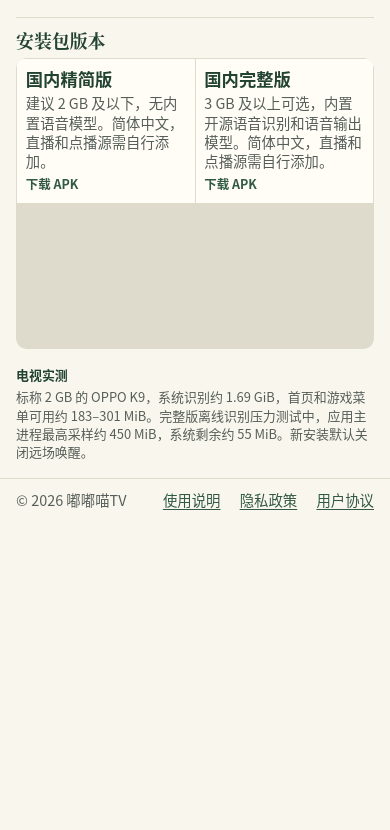
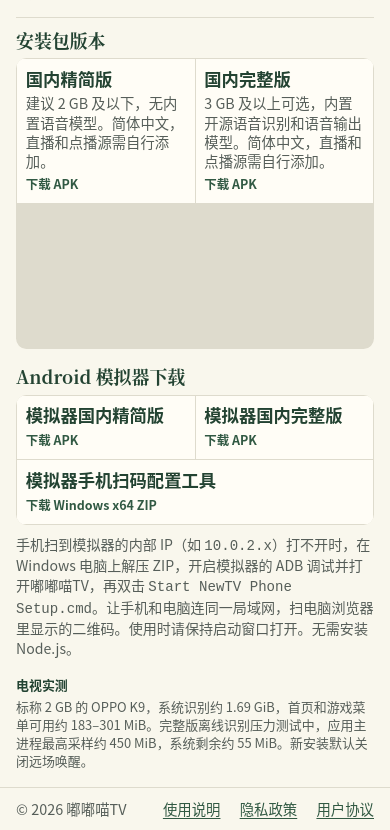
Before and after one commit to newtv-ai/newtv-downloads, a plain HTML site: page setup.html in a window 390 px wide. Shown: the part 807-1637 px from the top of the page. Before the commit the page ends 1327 px from the top, so only its background shows below. Drawn offline with Linux system fonts and the light colour scheme.

Commit message:
Add emulator APK and phone setup downloads

```diff
--- a/css/home.css
+++ b/css/home.css
@@ -309,6 +309,10 @@ html:has(> .detail-page) { scroll-snap-type: none; }
 .edition-download { color: var(--green); font-size: .78rem; font-weight: 750; text-align: end; }
 .edition-grid a:hover .edition-download { text-decoration: underline; }
 .edition-grid p { grid-column: 1 / -1; margin-top: .2rem; color: var(--muted); font-size: clamp(.85rem, 1.7vh, 1.1rem); line-height: 1.35; }
+.emulator-downloads { margin-top: 1rem; }
+.emulator-downloads .edition-grid { grid-template-rows: auto; }
+.emulator-tool { grid-column: 1 / -1; }
+.emulator-scan-help { margin-top: .6rem; overflow-wrap: anywhere; }
 .setup-device-note {
   display: flex;
   gap: .25rem .7rem;
--- a/setup.html
+++ b/setup.html
@@ -12,7 +12,7 @@
   <link rel="icon" href="img/favicon.png">
   <link rel="apple-touch-icon" href="img/apple-touch-icon.png">
   <link rel="stylesheet" href="css/base.css">
-  <link rel="stylesheet" href="css/home.css?v=setup-downloads-20261112">
+  <link rel="stylesheet" href="css/home.css?v=emulator-phone-setup-20261114">
 </head>
 <body class="home detail-page setup-page">
   <a class="skip-link button small" href="#content">跳到正文</a>
@@ -69,6 +69,27 @@
             </a>
           </li>
         </ul>
+        <section class="emulator-downloads" aria-labelledby="emulator-downloads-title">
+          <h2 id="emulator-downloads-title">Android 模拟器下载</h2>
+          <ul class="edition-grid" role="list">
+            <li>
+              <a href="https://github.com/newtv-ai/newtv-downloads/releases/download/v1.0.0-beta/newtv-emulator-cn-lite-v1.0.0-beta.apk">
+                <h3>模拟器国内精简版</h3><span class="edition-download">下载 APK</span>
+              </a>
+            </li>
+            <li>
+              <a href="https://github.com/newtv-ai/newtv-downloads/releases/download/v1.0.0-beta/newtv-emulator-cn-full-v1.0.0-beta.apk">
+                <h3>模拟器国内完整版</h3><span class="edition-download">下载 APK</span>
+              </a>
+            </li>
+            <li class="emulator-tool">
+              <a href="https://github.com/newtv-ai/newtv-downloads/releases/download/emulator-phone-setup-v1.0.0/NewTV-Emulator-Phone-Setup-Windows-x64.zip" aria-describedby="emulator-scan-help">
+                <h3>模拟器手机扫码配置工具</h3><span class="edition-download">下载 Windows x64 ZIP</span>
+              </a>
+            </li>
+          </ul>
+          <p class="setup-prompt emulator-scan-help" id="emulator-scan-help">手机扫到模拟器的内部 IP（如 <code>10.0.2.x</code>）打不开时，在 Windows 电脑上解压 ZIP，开启模拟器的 ADB 调试并打开嘟嘟喵TV，再双击 <code>Start NewTV Phone Setup.cmd</code>。让手机和电脑连同一局域网，扫电脑浏览器里显示的二维码。使用时请保持启动窗口打开。无需安装 Node.js。</p>
+        </section>
       </section>
       <p class="setup-device-note"><strong>电视实测</strong><span>标称 2 GB 的 OPPO K9，系统识别约 1.69 GiB，首页和游戏菜单可用约 183–301 MiB。完整版离线识别压力测试中，应用主进程最高采样约 450 MiB，系统剩余约 55 MiB。新安装默认关闭远场唤醒。</span></p>
     </section>
```
